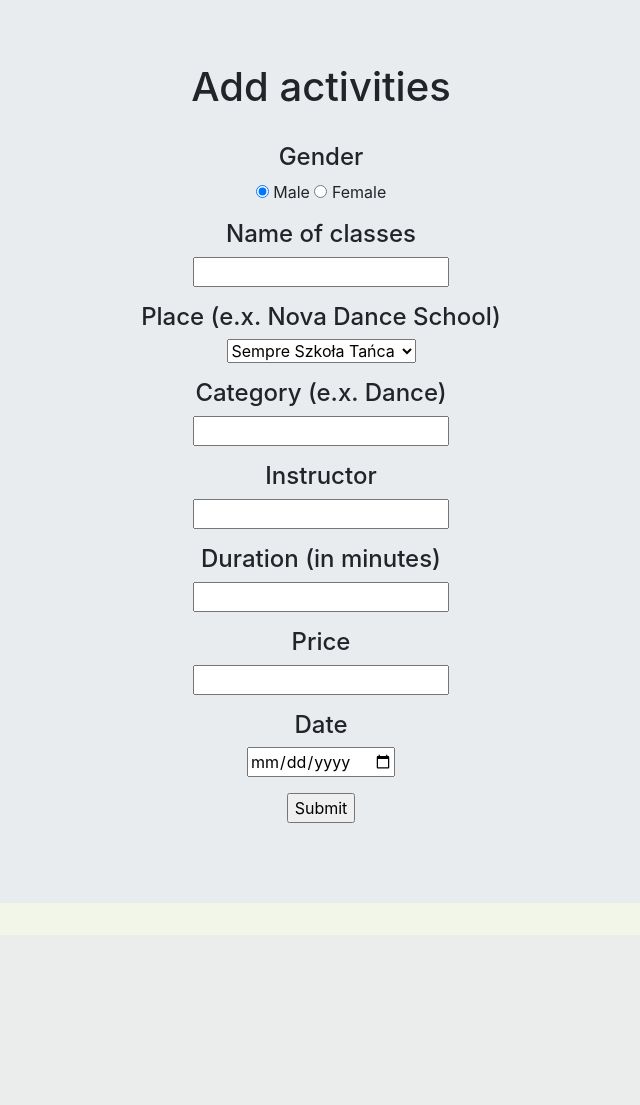
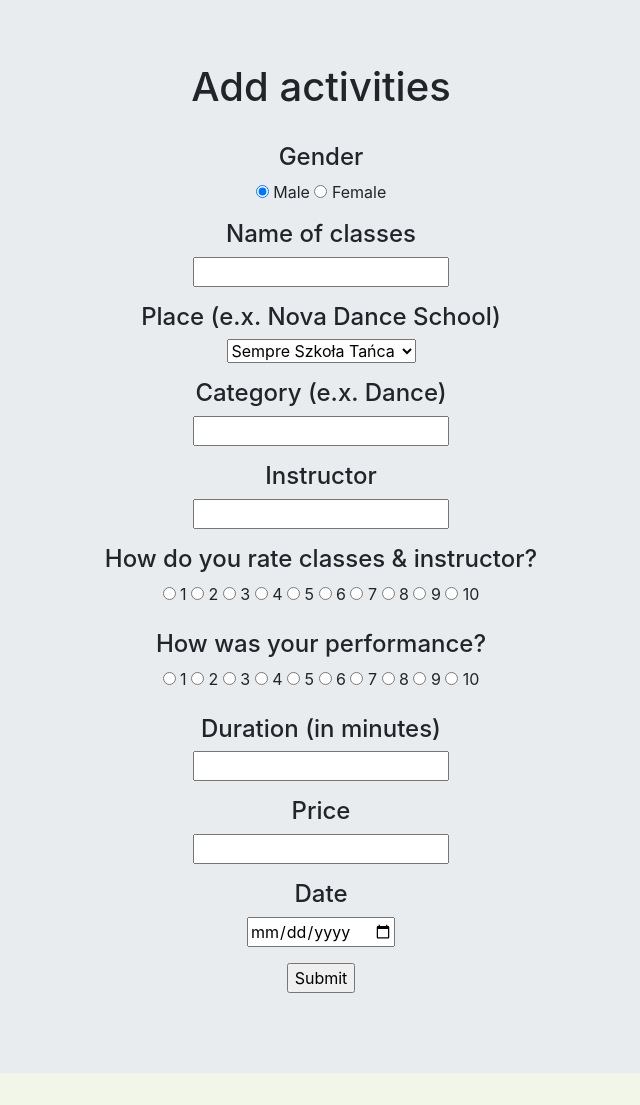
Before and after one commit to kamilaurbanczyk/multisport-statistics, a Flask app: page /activities in a window 1280 px wide. Shown: the part 57-1162 px from the top of the page, without its empty margins (319-959 px from the left). Before the commit the page ends 880 px from the top, so only its background shows below. Run offline with Flask 2, Linux system fonts and the light colour scheme; some libraries are stand-ins or nearby versions.

Commit message:
Add rating to form in activities.html
Added training-rate and instructor-rate to form

```diff
--- a/templates/activities.html
+++ b/templates/activities.html
@@ -32,6 +32,52 @@
                 <h4>Instructor</h4>
                 <input type="text" name="instructor">
             </div>
+            <div class="form-group">
+                <h4>How do you rate classes & instructor?</h4>
+                <input type="radio" id="1a" name="classes_rate" value="1">
+                <label for="1a">1</label>
+                <input type="radio" id="2a" name="classes_rate" value="2">
+                <label for="2a">2</label>
+                <input type="radio" id="3a" name="classes_rate" value="3">
+                <label for="3a">3</label>
+                <input type="radio" id="4a" name="classes_rate" value="4">
+                <label for="4a">4</label>
+                <input type="radio" id="5a" name="classes_rate" value="5">
+                <label for="5a">5</label>
+                <input type="radio" id="6a" name="classes_rate" value="6">
+                <label for="6a">6</label>
+                <input type="radio" id="7a" name="classes_rate" value="7">
+                <label for="7a">7</label>
+                <input type="radio" id="8a" name="classes_rate" value="8">
+                <label for="8a">8</label>
+                <input type="radio" id="9a" name="classes_rate" value="9">
+                <label for="9a">9</label>
+                <input type="radio" id="10a" name="classes_rate" value="10">
+                <label for="10a">10</label>
+            </div>
+            <div class='form-group'>
+                <h4>How was your performance?</h4>
+                <input type="radio" id="1" name="training_rate" value="1">
+                <label for="1">1</label>
+                <input type="radio" id="2" name="training_rate" value="2">
+                <label for="2">2</label>
+                <input type="radio" id="3" name="training_rate" value="3">
+                <label for="3">3</label>
+                <input type="radio" id="4" name="training_rate" value="4">
+                <label for="4">4</label>
+                <input type="radio" id="5" name="training_rate" value="5">
+                <label for="5">5</label>
+                <input type="radio" id="6" name="training_rate" value="6">
+                <label for="6">6</label>
+                <input type="radio" id="7" name="training_rate" value="7">
+                <label for="7">7</label>
+                <input type="radio" id="8" name="training_rate" value="8">
+                <label for="8">8</label>
+                <input type="radio" id="9" name="training_rate" value="9">
+                <label for="9">9</label>
+                <input type="radio" id="10" name="training_rate" value="10">
+                <label for="10">10</label>
+            </div>
             <div class='form-group'>
                 <h4>Duration (in minutes)</h4>
                 <input type="text" name="duration">
--- a/views.py
+++ b/views.py
@@ -43,9 +43,12 @@ def submit():
         duration = request.form.get('duration')
         price = request.form.get('price')
         date = request.form.get('date')
+        classes_rate = request.form.get('classes_rate')
+        training_rate = request.form.get('training_rate')
 
         multi = Multisport(gender=gender, category=category, classes=classes, place=place, instructor=instructor,
-                           duration=duration, price=price, date=date)
+                           duration=duration, price=price, date=date, classes_rate=classes_rate,
+                           training_rate=training_rate)
         db.session.add(multi)
         db.session.commit()
         return render_template('success.html')
@@ -62,25 +65,16 @@ def see_stats():
         print(school, classes, instructors, start_date, end_date)
         results= Multisport.query.filter(Multisport.classes.in_(classes), Multisport.place.in_(school),
                                          Multisport.instructor.in_(instructors), Multisport.date >= start_date,
-                                         Multisport.date <= end_date)
+                                         Multisport.date <= end_date).all()
         num = Multisport.query.filter(Multisport.classes.in_(classes), Multisport.place.in_(school),
                                          Multisport.instructor.in_(instructors), Multisport.date >= start_date,
                                          Multisport.date <= end_date).count()
         time = 0
         cost = 0
-        query = results.all()
-        classes = set(query.classes)
-        n= 0
-        max = ''
-        for c in classes:
-            if results.filter(Multisport.classes == c).count >=n:
-                results.filter(Multisport.classes == c).count = n
-                max = c
-        most_pop = max
 
-        for r in results.all():
+        for r in results:
             print(r.place, r.classes, r.instructor, r.date)
             time += r.duration
             cost += r.price
         savings = cost - 172.50
-    return render_template('stats.html', time=time, savings=savings, num=num, most_pop=most_pop)
+    return render_template('stats.html', time=time, savings=savings, num=num)
```
